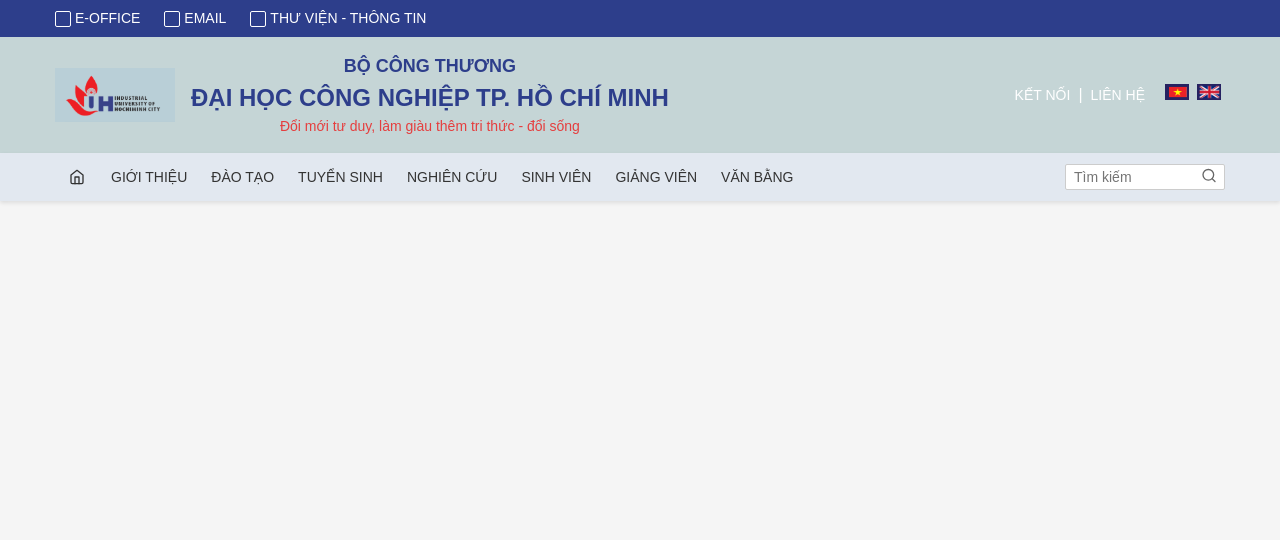
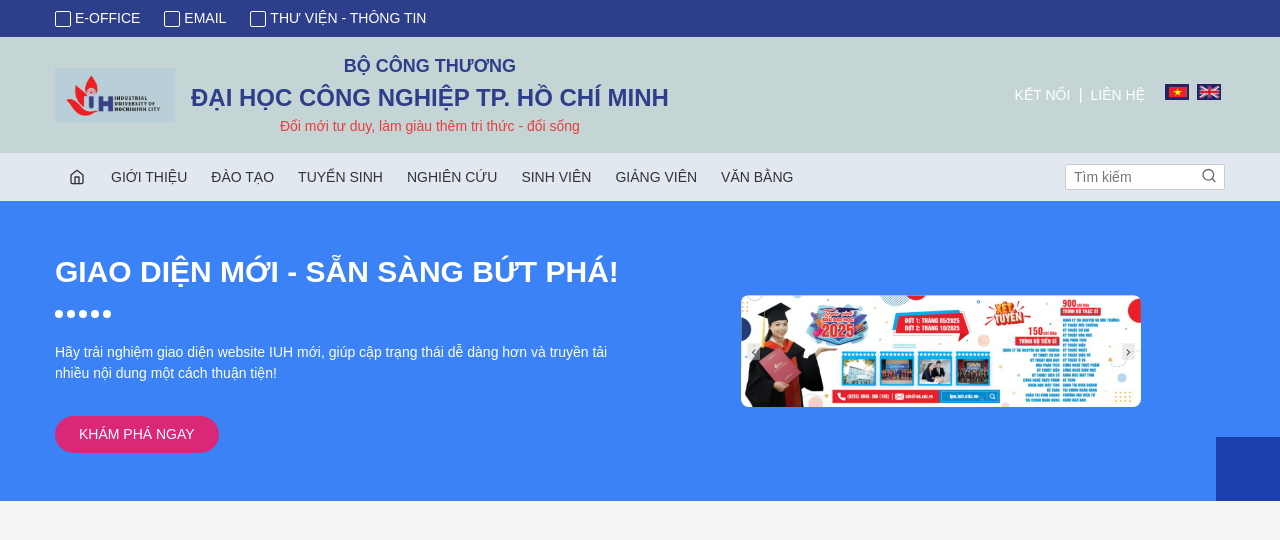
Before and after one commit to phihungdeptraino2/ThuongKy, a React (Vite) app: page / in a window 1280 px wide. Shown: the top 540 px of the page. Built offline with nearby package versions, Linux system fonts and the light colour scheme.

Commit message:
Commit 4

```diff
--- a/src/App.jsx
+++ b/src/App.jsx
@@ -2,7 +2,7 @@
 import TopNavba from "./components/TopNavbar"
 import MainHeader from "./components/MainHeader"
 import MainNavbar from "./components/MainNavbar"
-// import HeroBanner from "./components/HeroBanner"
+import HeroBanner from "./components/HeroBanner"
 // import OrganizationSidebar from "./components/OrganizationSidebar"
 // import NewsSection from "./components/NewsSection"
 // import InternationalSection from "./components/InternationalSection"
@@ -18,10 +18,10 @@
         <MainHeader />
         <MainNavbar />
 
-        {/* <main className="main-content">
+        <main className="main-content">
           <HeroBanner />
 
-          <div className="container content-grid">
+          {/* <div className="container content-grid">
             <div className="sidebar">
               <OrganizationSidebar />
             </div>
@@ -33,8 +33,8 @@
                 <CampusShowcase />
               </div>
             </div>
-          </div>
-        </main> */}
+          </div> */}
+        </main>
 
         {/* <Footer /> */}
       </div>
--- /dev/null
+++ b/src/components/HeroBanner.jsx
@@ -0,0 +1,38 @@
+import { Link } from "react-router-dom"
+import studentImage from "../assets/images/student.png"
+
+function HeroBanner() {
+  return (
+    <div className="hero-banner">
+      <div className="container hero-content">
+        <div className="hero-text">
+          <h2 className="hero-title">GIAO DIỆN MỚI - SẴN SÀNG BỨT PHÁ!</h2>
+          <div className="dot-indicators">
+            {[1, 2, 3, 4, 5].map((dot) => (
+              <span key={dot} className="dot"></span>
+            ))}
+          </div>
+          <p className="hero-description">
+            Hãy trải nghiệm giao diện website IUH mới, giúp cập trạng thái dễ dàng hơn và truyền tải nhiều nội dung một
+            cách thuận tiện!
+          </p>
+          <Link to="/explore" className="explore-button">
+            KHÁM PHÁ NGAY
+          </Link>
+        </div>
+        <div className="hero-image">
+          <img
+            src={studentImage || "/placeholder.svg"}
+            alt="Student with laptop"
+            width={400}
+            height={300}
+            className="student-image"
+          />
+        </div>
+      </div>
+      <div className="hero-decoration"></div>
+    </div>
+  )
+}
+
+export default HeroBanner
```
Also changed, not shown: src/MinhChung/Commit4.png (added), src/assets/images/student.png (added).
